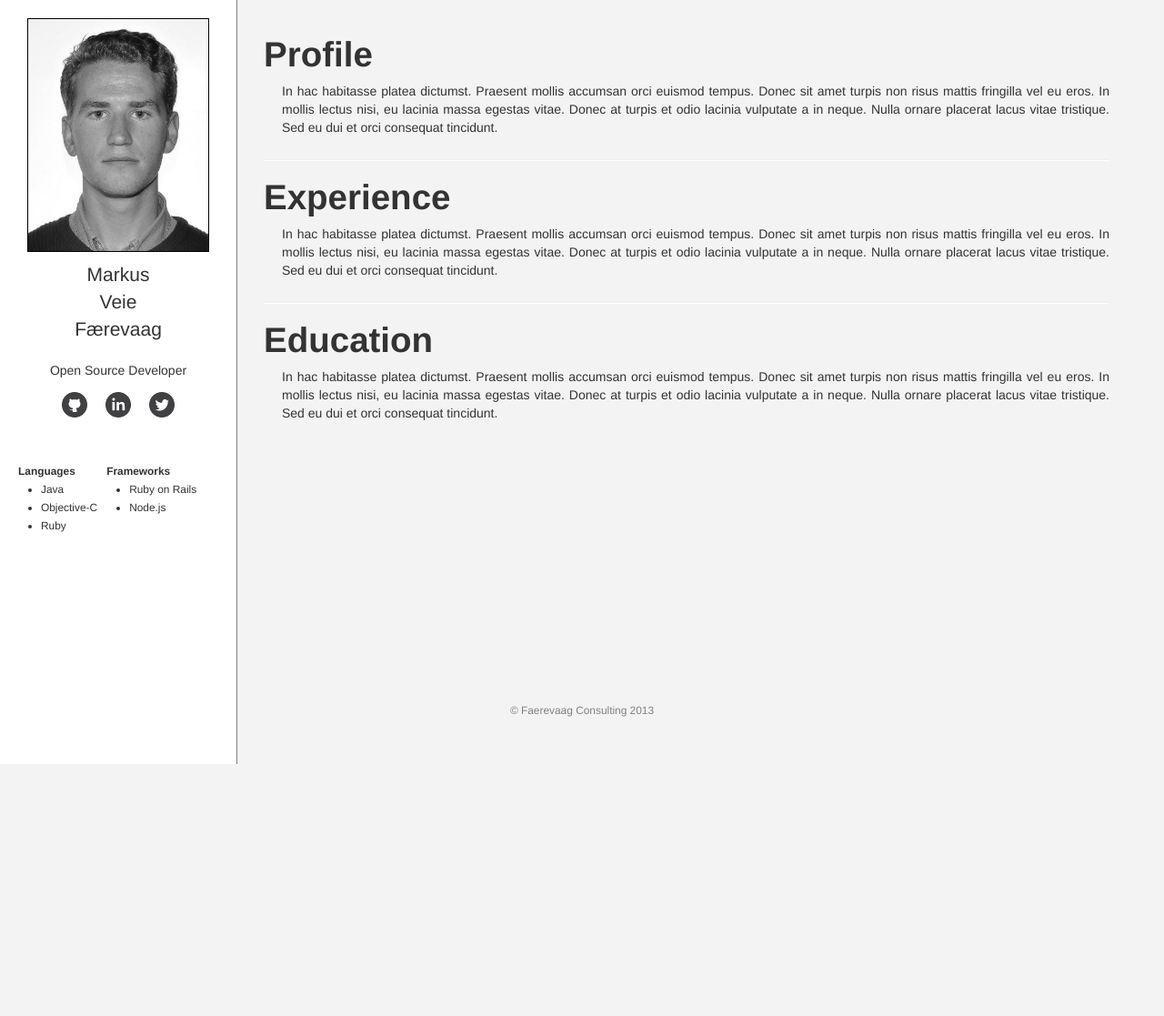
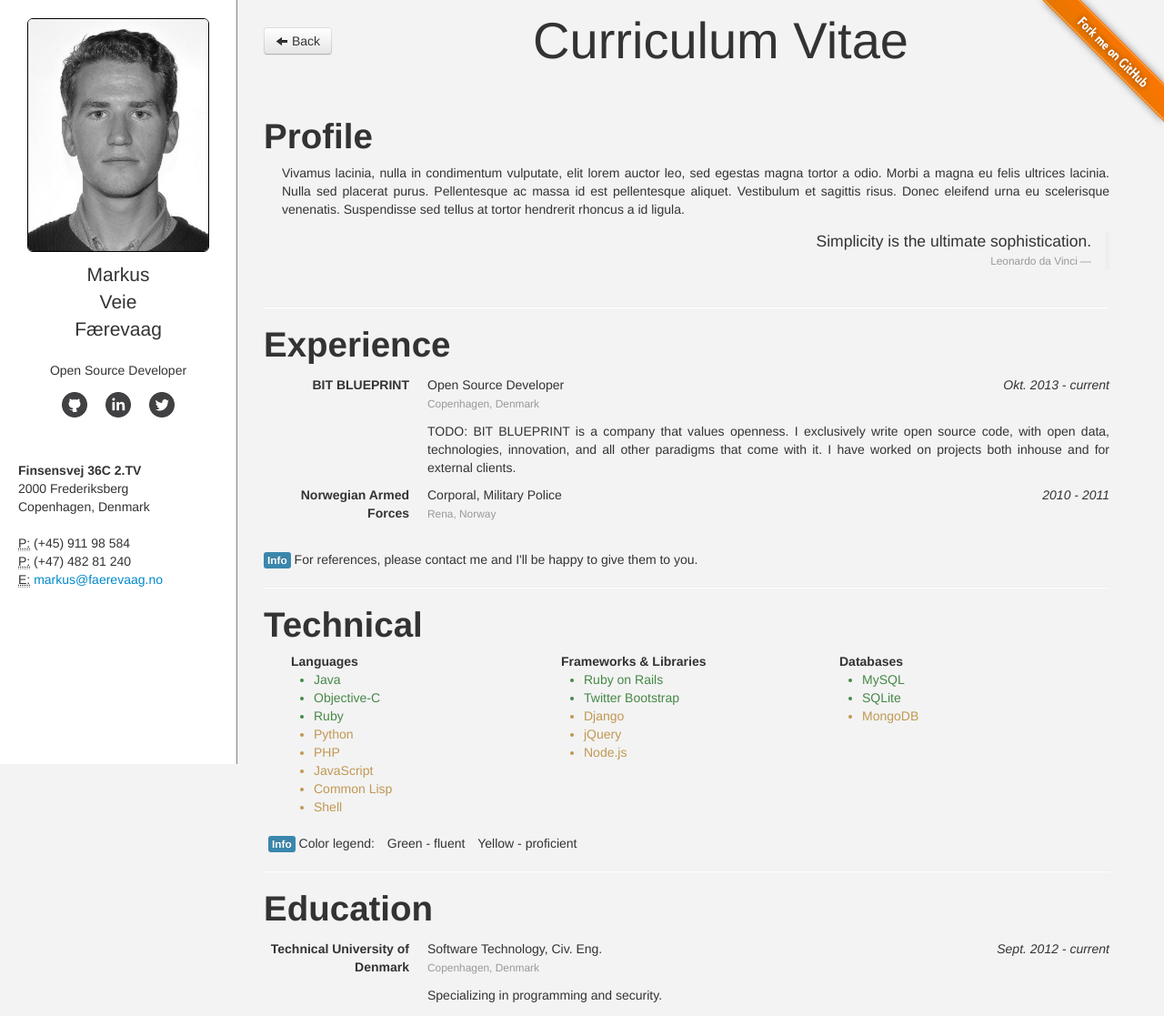
Before and after one commit to mfaerevaag/mfaerevaag.github.io, a plain HTML site: page cv.html in a window 1280 px wide. Shown: the whole page at 91% size. Before the commit the page ends 860 px from the top, so only its background shows below. Drawn offline with Linux system fonts and the light colour scheme.

Commit message:
Added experience, technial and education

```diff
--- a/assets/stylesheets/style.css
+++ b/assets/stylesheets/style.css
@@ -9,6 +9,10 @@ header {
   margin-top: 0px;
 }
 
+#title {
+  font-size: 4em;
+}
+
 #headshot {
   width: 90%;
   border: 1px solid black;
@@ -17,7 +21,7 @@ header {
 
 .social {
   margin-top: 40px;
-  margin-bottom: -30px;
+  margin-bottom: 30px;
 }
 
 .social-button {
@@ -26,10 +30,16 @@ header {
   background-repeat: no-repeat;
   margin: 0 10px 0 10px;
 }
-
 .linkedin-button { background-image: url("../images/linkedin-black-compressed.png"); }
 .twitter-button { background-image: url("../images/twitter-black-compressed.png"); }
 .github-button { background-image: url("../images/github-black-compressed.png"); }
+
+.ribbon {
+  position: absolute;
+  top: 0;
+  right: 0;
+  border: 0;
+}
 
 .sidebar {
   float: left;
@@ -43,6 +53,24 @@ header {
   z-index:1;
 }
 
+.personal-info {
+  text-align: left;
+}
+
+.nav {
+  width: 200px;
+  text-align: center;
+  margin-top: -30px;
+}
+
+.nav-tabs {
+  background-color: white;
+}
+
+.side-by-side {
+  display: inline-block;
+}
+
 .main {
   min-height: 100%;
   height: auto !important;
@@ -51,32 +79,26 @@ header {
 }
 
 .content {
-  position: relative;
   text-align: justify;
   padding: 30px 60px 30px 290px;
 }
 
-.content p {
-  margin: 0 0 25px 20px;
+.profile p {
+  margin-left: 20px;
 }
 
 .technical {
-  margin-top: 60px;
+  padding-left: 30px;
 }
 
-.side-by-side {
-  float: left;
-  text-align: left;
-  margin-right: 10px;
+.technical div {
+  width: 33%;
 }
 
-.nav {
-  width: 200px;
-  text-align: center;
-}
+#frameworks { overflow: hidden; }
 
-.nav-tabs {
-  background-color: white;
+.dl-horizontal dt {
+  white-space: normal;
 }
 
 footer {
--- a/cv.html
+++ b/cv.html
@@ -11,7 +11,7 @@
 
   <body>
     <div class="sidebar">
-      <img src="assets/images/headshot.jpg" alt="Avatar" id="headshot" />
+      <img src="assets/images/headshot.jpg" alt="Avatar" class="img-rounded" id="headshot" />
 
       <div class="info">
         <p class="lead">
@@ -30,48 +30,141 @@
 				<a class="social-button twitter-button" href="https://twitter.com/mfaerevaag" target="_blank" title="Twitter"></a>
 			</div>
 
-      <div class="technical">
-        <div class="side-by-side">
-          <small>
-            <strong>Languages</strong>
-            <ul>
-              <li>Java</li>
-              <li>Objective-C</li>
-              <li>Ruby</li>
-            </ul>
-          </small>
-        </div>
-        <div class="side-by-side">
-          <small>
-            <strong>Frameworks</strong>
-            <ul>
-              <li>Ruby on Rails</li>
-              <li>Node.js</li>
-            </ul>
-          </small>
-        </div>
+      <div class="personal-info">
+        <address>
+          <strong>Finsensvej 36C 2.TV</strong><br>
+          2000 Frederiksberg<br>
+          Copenhagen, Denmark<br>
+          <br>
+          <abbr title="Phone">P:</abbr> (+45) 911 98 584<br>
+          <abbr title="Phone">P:</abbr> (+47) 482 81 240<br>
+          <abbr title="Email">E:</abbr> <a href="mailto:markus@faerevaag.no" target="_blank">markus@faerevaag.no</a><br>
+        </address>
       </div>
     </div>
 
+    <!-- Main -->
     <div class="main content">
+      <div>
+        <a href="index.html" class="btn pull-left">
+          <i class="icon-arrow-left"></i> Back
+        </a>
+        <p class="lead text-center" id="title">
+          Curriculum Vitae
+        </p>
+        <a href="https://github.com/mfaerevaag/portfolio">
+          <img class="ribbon" src="assets/images/forkme.png" alt="Fork me on GitHub">
+        </a>
+      </div>
+      <br>
+      <br>
+
       <h1>Profile</h1>
+      <div class="profile side-by-side">
+        <p class="pull-left">
+          Vivamus lacinia, nulla in condimentum vulputate, elit lorem auctor leo, sed egestas magna tortor a odio. Morbi a magna eu felis ultrices lacinia. Nulla sed placerat purus. Pellentesque ac massa id est pellentesque aliquet. Vestibulum et sagittis risus. Donec eleifend urna eu scelerisque venenatis. Suspendisse sed tellus at tortor hendrerit rhoncus a id ligula.
+        </p>
+      </div>
+      <blockquote class="pull-right">
+        <p>Simplicity is the ultimate sophistication.</p>
+        <small>Leonardo da Vinci</small>
+      </blockquote>
+      <div class="clearfix"></div>
+      <hr>
+
+      <h1>Experience</h1>
+      <div class="experience">
+        <dl class="dl-horizontal">
+          <dt>BIT BLUEPRINT</dt>
+          <dd>
+            <p class="pull-right"><em>Okt. 2013 - current</em></p>
+            <p>
+              Open Source Developer<br>
+              <small class="muted">Copenhagen, Denmark</small>
+            </p>
+            <p>
+              TODO: BIT BLUEPRINT is a company that values openness. I exclusively write open source code, with open data, technologies, innovation, and all other paradigms that come with it. I have worked on projects both inhouse and for external clients.
+            </p>
+          </dd>
+          <dt>Norwegian Armed Forces</dt>
+          <dd>
+            <p class="pull-right"><em>2010 - 2011</em></p>
+            <p>
+              Corporal, Military Police<br>
+              <small class="muted">Rena, Norway</small>
+            </p>
+          </dd>
+        </dl>
+        <p>
+          <span class="label label-info">Info</span>
+          For references, please contact me and I'll be happy to give them to you.
+        </p>
+      </div>
+      <hr>
+
+      <h1>Technical</h1>
+      <div class="technical">
+        <div class="side-by-side pull-left" id="languages">
+          <strong>Languages</strong>
+          <ul>
+            <li class="text-success">Java</li>
+            <li class="text-success">Objective-C</li>
+            <li class="text-success">Ruby</li>
+            <li class="text-warning">Python</li>
+            <li class="text-warning">PHP</li>
+            <li class="text-warning">JavaScript</li>
+            <li class="text-warning">Common Lisp</li>
+            <li class="text-warning">Shell</li>
+          </ul>
+        </div>
+        <div class="side-by-side" id="frameworks">
+          <strong>Frameworks & Libraries</strong>
+          <ul>
+            <li class="text-success">Ruby on Rails</li>
+            <li class="text-success">Twitter Bootstrap</li>
+            <li class="text-warning">Django</li>
+            <li class="text-warning">jQuery</li>
+            <li class="text-warning">Node.js</li>
+          </ul>
+        </div>
+        <div class="side-by-side pull-right" id="databases">
+          <strong>Databases</strong>
+          <ul>
+            <li class="text-success">MySQL</li>
+            <li class="text-success">SQLite</li>
+            <li class="text-warning">MongoDB</li>
+          </ul>
+        </div>
+      </div>
+      <div class="clearfix"></div>
       <p>
-        In hac habitasse platea dictumst. Praesent mollis accumsan orci euismod tempus. Donec sit amet turpis non risus mattis fringilla vel eu eros. In mollis lectus nisi, eu lacinia massa egestas vitae. Donec at turpis et odio lacinia vulputate a in neque. Nulla ornare placerat lacus vitae tristique. Sed eu dui et orci consequat tincidunt.
+        <ul class="inline">
+          <li>
+            <span class="label label-info">Info</span>
+            Color legend:
+          </li>
+          <li>Green - fluent</li>
+          <li>Yellow - proficient</li>
+        </ul>
       </p>
       <hr>
-      <h1>Experience</h1><p>
-        In hac habitasse platea dictumst. Praesent mollis accumsan orci euismod tempus. Donec sit amet turpis non risus mattis fringilla vel eu eros. In mollis lectus nisi, eu lacinia massa egestas vitae. Donec at turpis et odio lacinia vulputate a in neque. Nulla ornare placerat lacus vitae tristique. Sed eu dui et orci consequat tincidunt.
-      </p>
-      <hr>
-      <h1>Education</h1><p>
-        In hac habitasse platea dictumst. Praesent mollis accumsan orci euismod tempus. Donec sit amet turpis non risus mattis fringilla vel eu eros. In mollis lectus nisi, eu lacinia massa egestas vitae. Donec at turpis et odio lacinia vulputate a in neque. Nulla ornare placerat lacus vitae tristique. Sed eu dui et orci consequat tincidunt.
-      </p>
+
+      <h1>Education</h1>
+      <div class="education">
+        <dl class="dl-horizontal">
+          <dt class="text-overflow">Technical University of Denmark</dt>
+          <dd>
+            <p class="pull-right"><em>Sept. 2012 - current</em></p>
+            <p>
+              Software Technology, Civ. Eng.<br>
+              <small class="muted">Copenhagen, Denmark</small>
+            </p>
+            <p>
+              Specializing in programming and security.
+            </p>
+          </dd>
+        </dl>
+      </div>
     </div>
-
-    <footer>
-      <small>
-        © Faerevaag Consulting 2013
-      </small>
-    </footer>
   </body>
 </html>
```
Also changed, not shown: assets/images/forkme.png (added), assets/stylesheets/bootstrap.min.css.
